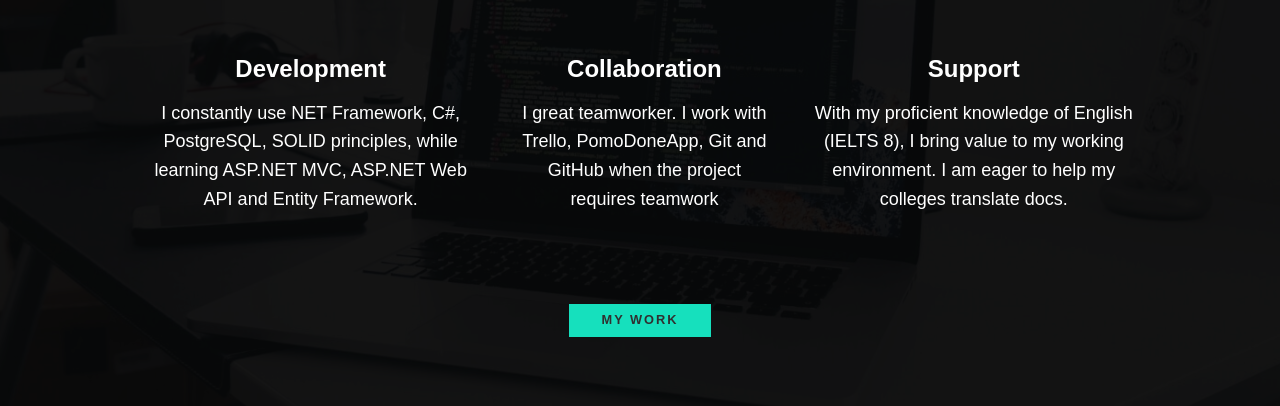
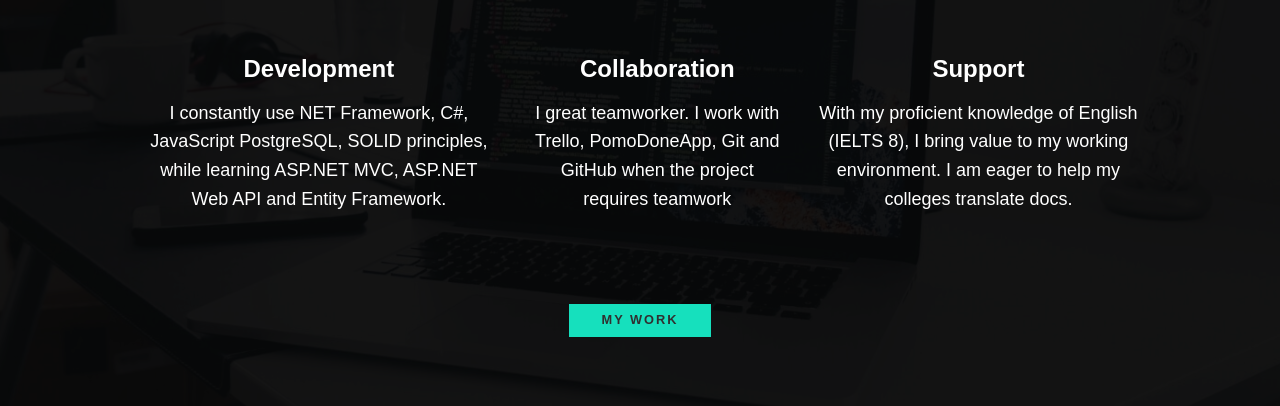
Before and after one commit to ElbekDeveloper/ElbekDeveloperUz, a plain HTML site: page index.html in a window 1280 px wide. Shown: the part 649-1055 px from the top of the page. Drawn offline with nearby package versions, Linux system fonts and the light colour scheme.

Commit message:
feat: update content

```diff
--- a/index.html
+++ b/index.html
@@ -60,8 +60,9 @@
         <div class="service">
           <h3>Development</h3>
           <p>
-            I constantly use NET Framework, C#, PostgreSQL, SOLID principles,
-            while learning ASP.NET MVC, ASP.NET Web API and Entity Framework.
+            I constantly use NET Framework, C#, JavaScript PostgreSQL, SOLID
+            principles, while learning ASP.NET MVC, ASP.NET Web API and Entity
+            Framework.
           </p>
         </div>
         <!-- / service-->
```
